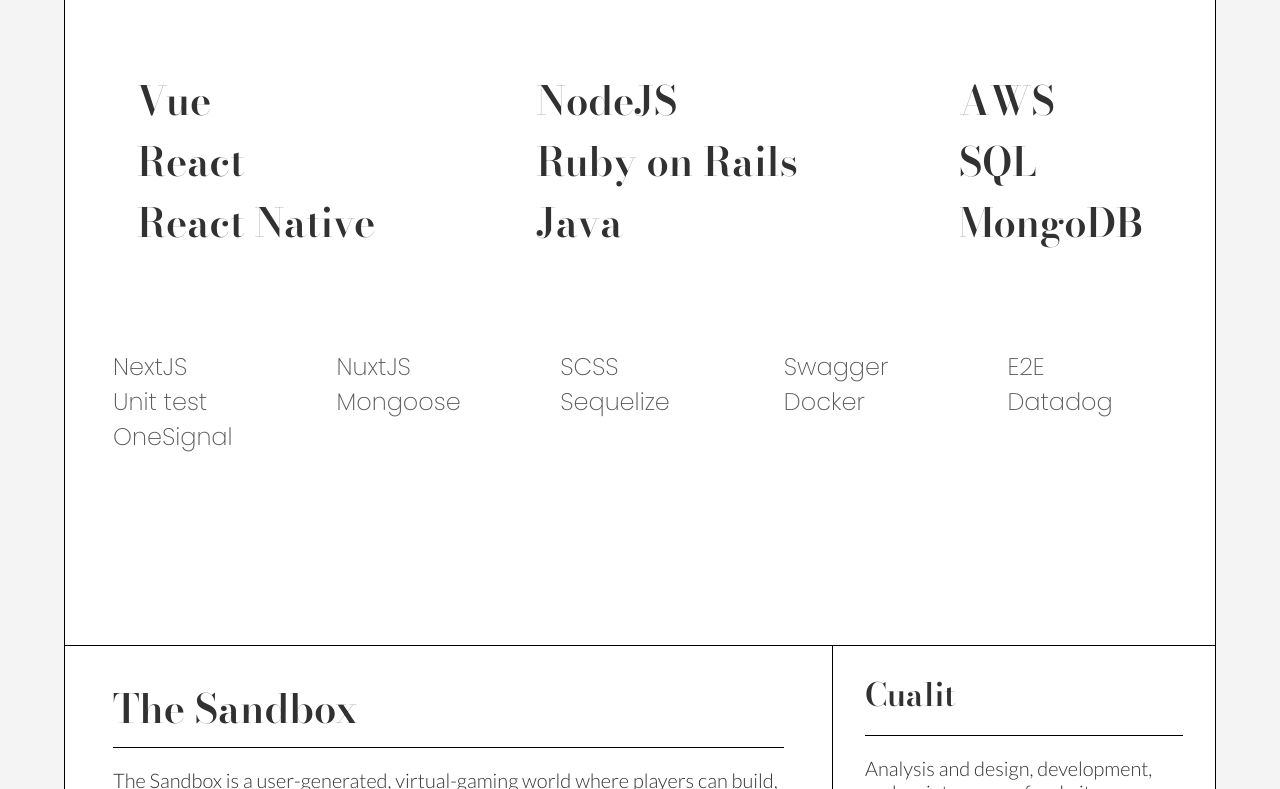
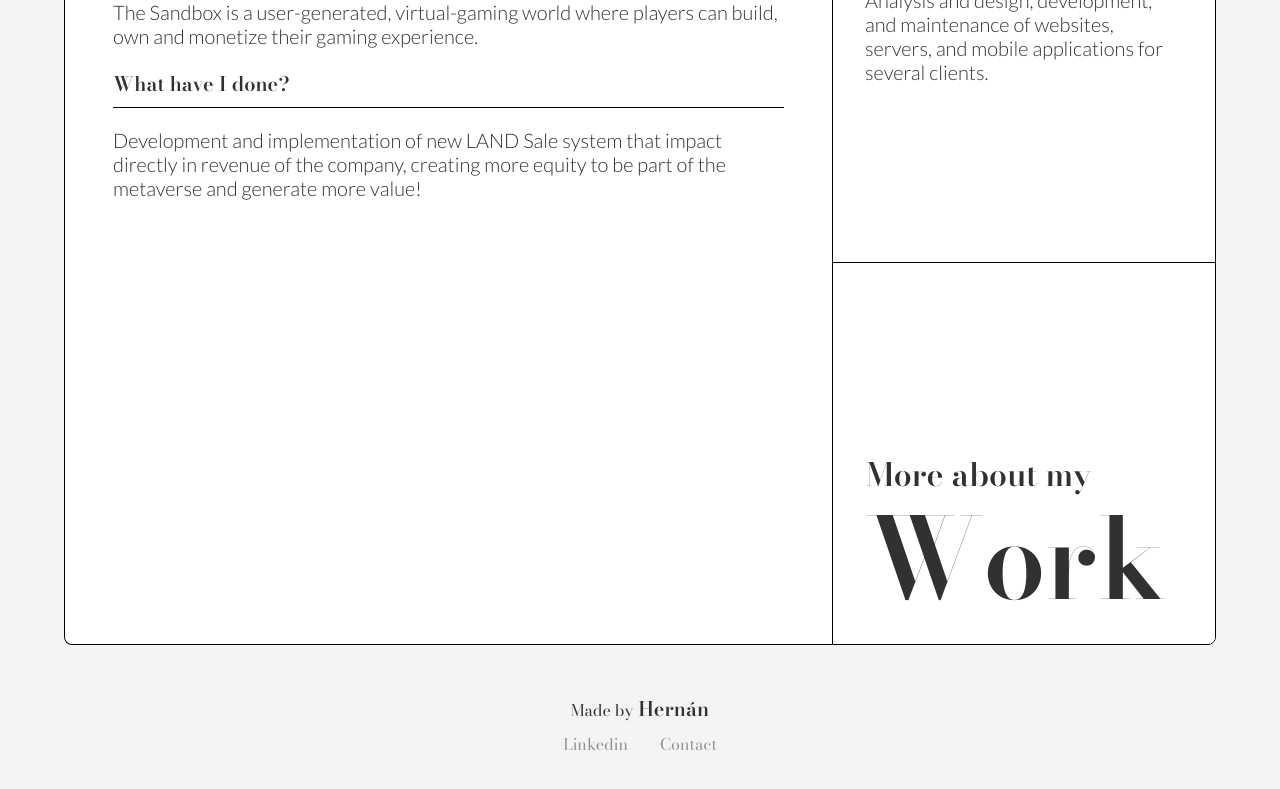
Before and after one commit to hfjuarez/hfjuarez, a Next.js app: page / in a window 1280 px wide. Shown: the part 1777-2566 px from the top of the page. Built offline with nearby package versions, Linux system fonts and the light colour scheme.

Commit message:
improve design

```diff
--- a/components/global/Footer.tsx
+++ b/components/global/Footer.tsx
@@ -9,13 +9,15 @@ export default class index extends Component<{}, {}> {
     return (
       <footer className={styles.footer}>
         <div className={styles.content}>
-          <p className="poppins txt-300 txt-center m-0">
+          <p className="moda txt-300 txt-center m-0">
             Made by
             <span className="moda txt-md txt-600">&nbsp;Hernán</span>
           </p>
+
           <ul className={styles.links}>
             <li>
               <a
+                className="moda op-5"
                 href="https://www.linkedin.com/in/hfjuarez/"
                 target="_blank"
                 rel="noopener noreferrer"
@@ -24,10 +26,11 @@ export default class index extends Component<{}, {}> {
               </a>
             </li>
             <li>
-              <a href="mailto:herfj4@gmail.com">Contact</a>
+              <a className="moda op-5" href="mailto:herfj4@gmail.com">
+                Contact
+              </a>
             </li>
           </ul>
-
         </div>
       </footer>
     );
--- a/components/global/Navbar.tsx
+++ b/components/global/Navbar.tsx
@@ -1,36 +1,19 @@
 import React, { Component, useState } from "react";
+import Link from "next/link";
 import styles from "../../styles/Navbar.module.css";
-import { showElement } from "../../utils/conditionalRendering";
 
-type State = {
-  showTitle: boolean;
-};
-
-export default class index extends Component<{}, State> {
-  constructor(props: {}) {
-    super(props);
-    this.state = {
-      showTitle: false,
-    };
-    this.handleShowTitle = this.handleShowTitle.bind(this);
-  }
-  handleShowTitle() {
-    this.setState({ showTitle: window.pageYOffset > screen.availHeight * 0.8 });
-  }
+export default class index extends Component<{}> {
   contact() {
     window.location.href = "mailto:herfj4@gmail.com";
-  }
-  componentDidMount() {
-    window.addEventListener("scroll", this.handleShowTitle);
   }
   render() {
     return (
       <div className={styles.navbar}>
         <div className={styles["navbar-content"]}>
           <div className="navbar-title">
-            <h6 className="m-0">
-              Hernán.
-            </h6>
+            <Link href="/">
+              <h6 className="m-0">Hernán.</h6>
+            </Link>
           </div>
           <div className={styles["navbar-options"]}>
             <button onClick={this.contact}>Contact</button>
--- a/pages/index.tsx
+++ b/pages/index.tsx
@@ -10,7 +10,7 @@ export default function Home() {
       <div className="container">
         <Header />
         <Introduction />
-        <Stack />
+        {/* <Stack /> */}
         <Portfolio />
       </div>
     </>
--- a/styles/Footer.module.css
+++ b/styles/Footer.module.css
@@ -21,10 +21,11 @@
 
 .links {
   display: flex;
-  align-items: center;
+  align-items: flex-end;
   width: fit-content;
   gap: 2rem;
   padding: 0;
+  margin-top: 0.5rem;
 }
 
 .links li {
@@ -45,6 +46,7 @@
   width: 0px;
   height: 1px;
   background: var(--tertiary);
+  opacity: 0.5;
   border-radius: 0.5px;
   transition: all 0.4s;
 }
--- a/styles/Header.module.css
+++ b/styles/Header.module.css
@@ -5,12 +5,11 @@
   justify-content: center;
   position: relative;
   padding-inline: 3rem;
-  border-width: .0625rem .0625rem 0 .0625rem;
+  border-width: 0.0625rem 0.0625rem 0 0.0625rem;
   border-style: solid;
   border-color: var(--primary);
-  border-top-left-radius: .25rem;
-  border-top-right-radius: .25rem;
-
+  border-top-left-radius: 0.5rem;
+  border-top-right-radius: 0.5rem;
 }
 .profile-img picture img {
   position: absolute;
@@ -19,12 +18,15 @@
   width: 34rem;
   height: auto;
 }
-@media only screen and (max-device-width: 64rem) {
+@media only screen and (max-width: 72rem) {
   .profile-img picture img {
     right: 0rem;
   }
+  .header {
+    border-color: transparent;
+  }
 }
-@media only screen and (max-device-width: 40rem) {
+@media only screen and (max-width: 40rem) {
   .header {
     justify-content: flex-start;
   }
@@ -40,8 +42,8 @@
     font-size: 2rem;
     line-height: 2.5rem;
   }
-  }
-@media only screen and (max-device-width: 34rem) {
+}
+@media only screen and (max-width: 34rem) {
   .profile-img picture img {
     width: 100%;
   }
--- a/styles/Introduction.module.css
+++ b/styles/Introduction.module.css
@@ -1,9 +1,9 @@
 .introduction {
-    height: 48rem;
+  height: 48rem;
   display: grid;
   align-content: center;
   padding-inline: 3rem;
-  border-width: 0 .0625rem;
+  border-width: 0 0.0625rem;
   border-style: solid;
   border-color: var(--primary);
 }
--- a/styles/Navbar.module.css
+++ b/styles/Navbar.module.css
@@ -5,7 +5,6 @@
   align-items: center;
   position: sticky;
   top: 0;
-  background-color: var(--theme-bg-90);
   width: 100%;
   height: 4.375rem;
   border-bottom: 1px solid var(--primary);
@@ -21,6 +20,6 @@
   padding-inline: 3rem 1.5rem;
   max-width: 72rem;
 }
-.navbar-options{
+.navbar-options {
   justify-self: end;
 }
--- a/styles/Portfolio.module.css
+++ b/styles/Portfolio.module.css
@@ -8,7 +8,7 @@
   flex-direction: column;
   align-items: center;
   justify-content: center;
-    height: 48rem;
+  height: 48rem;
   width: 100%;
 }
 
@@ -20,7 +20,7 @@
   border-width: 0 0 0.0625rem 0.0625rem;
   border-style: solid;
   border-color: var(--primary);
-  border-bottom-left-radius: 0.25rem;
+  border-bottom-left-radius: 0.5rem;
 }
 
 .portfolio-1,
@@ -40,7 +40,7 @@
   grid-area: portfolio-2;
   border-width: 0.0625rem;
   padding: 0;
-  border-bottom-right-radius: 0.25rem;
+  border-bottom-right-radius: 0.5rem;
 }
 .portfolio-2 a {
   display: flex;
@@ -52,7 +52,7 @@
   border-width: 0.0625rem;
   border-style: solid;
   border-color: transparent;
-  border-bottom-right-radius: 0.2rem;
+  border-bottom-right-radius: 0.45rem;
   transition: 0.2s ease-in-out;
   background-color: var(--theme-bg);
   cursor: pointer;
--- a/styles/globals.css
+++ b/styles/globals.css
@@ -250,7 +250,7 @@ a:hover {
   flex-direction: column;
   width: 100%;
   flex: 1;
-  border-radius: 0.25rem;
+  border-radius: 0.5rem;
   max-width: 72rem;
   background-color: var(--theme-bg);
 }
@@ -273,8 +273,8 @@ hr,
   }
 } */
 
-@media only screen and (max-device-width: 64rem) {
-  .container {
-    border-color: transparent;
+@media only screen and (max-width: 72rem) {
+  body {
+    background-color: var(--theme-bg);
   }
 }
```
